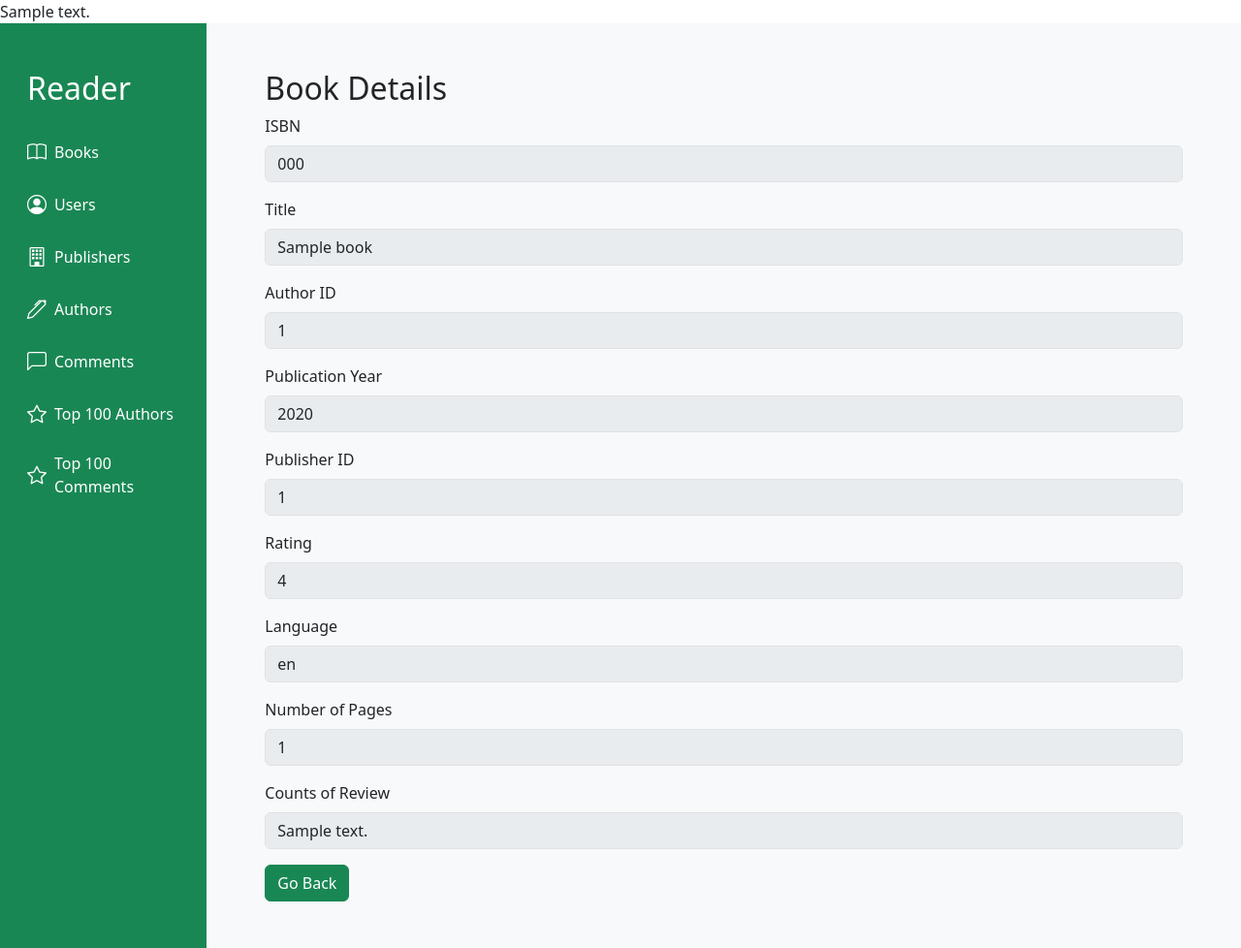
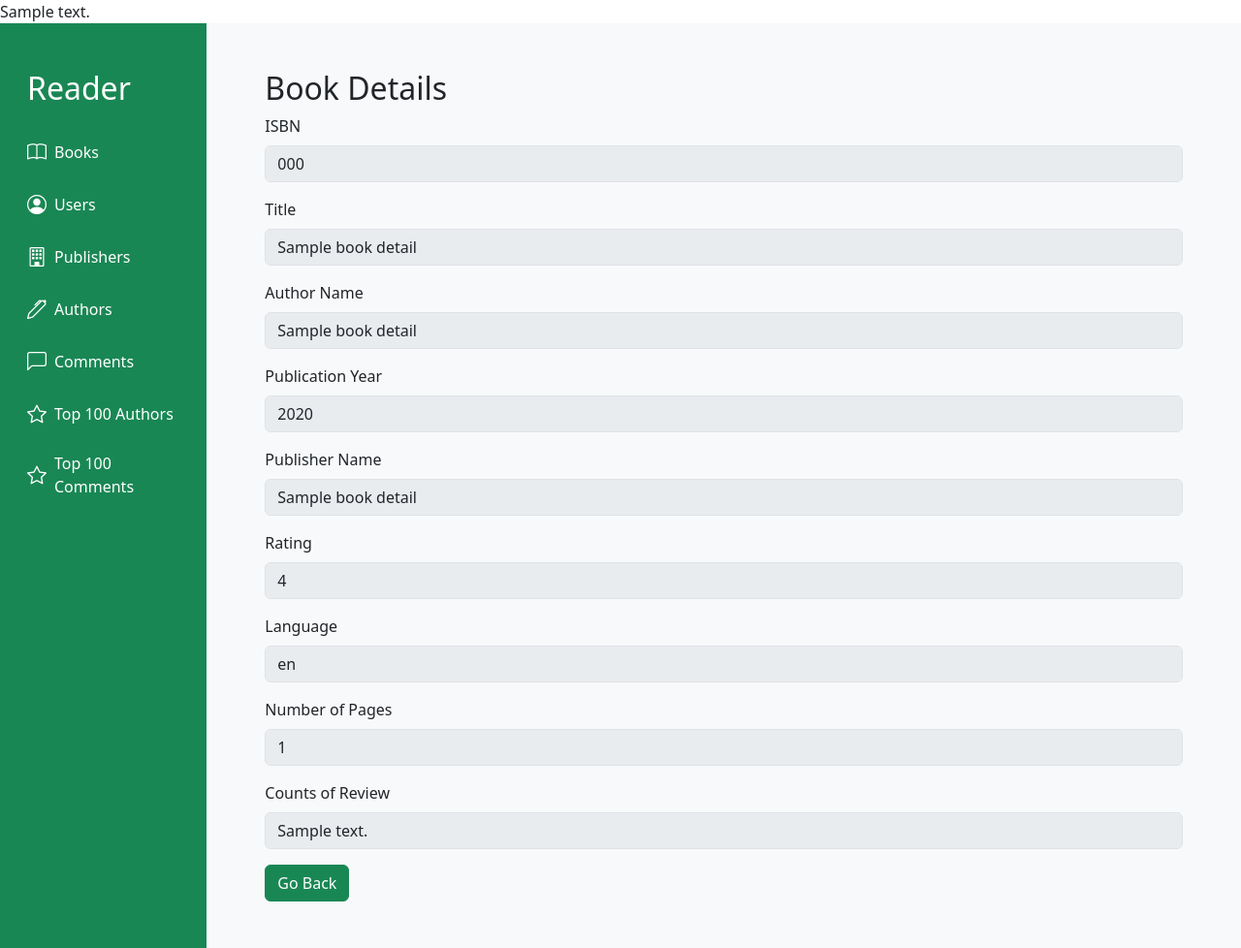
Before and after one commit to emrebozkurt0/reader, a Flask app: template main/templates/crud/books/book_details.html in a window 1280 px wide. Shown: the whole page at 97% size. Run offline with Flask 3, Linux system fonts and the light colour scheme; the template is opened without the code that fills it: most values are stand-ins (such as "Sample title", 1, 10 or a date in 2020).

Commit message:
book details bug fix

```diff
--- a/main/templates/crud/books/book_details.html
+++ b/main/templates/crud/books/book_details.html
@@ -1,42 +1,42 @@
-{% extends "/crud/add_layout.html"%}
+{% extends "/crud/add_layout.html" %}
 {% block add_title %}Book Details{% endblock %}
 {% block add_header %}Book Details{% endblock %}
 {% block add_button %}{% endblock %}
 {% block fields %}
 <div class="mb-3">
     <label for="isbn" class="form-label">ISBN</label>
-    <input type="text" class="form-control" id="isbn" name="isbn" value="{{ book.isbn }}" maxlength="13" required disabled>
+    <input type="text" class="form-control" id="isbn" name="isbn" value="{{ book_details.isbn }}" maxlength="13" required disabled>
 </div>
 <div class="mb-3">
     <label for="title" class="form-label">Title</label>
-    <input type="text" class="form-control" id="title" name="title" value="{{ book.title }}" maxlength="100" required disabled>
+    <input type="text" class="form-control" id="title" name="title" value="{{ book_details.title }}" maxlength="100" required disabled>
 </div>
 <div class="mb-3">
-    <label for="author_id" class="form-label">Author ID</label>
-    <input type="text" class="form-control" id="author_id" name="author_id" value="{{ book.author_id }}" required disabled>
+    <label for="author_name" class="form-label">Author Name</label>
+    <input type="text" class="form-control" id="author_name" name="author_name" value="{{ book_details.author_name }}" required disabled>
 </div>
 <div class="mb-3">
     <label for="publication_year" class="form-label">Publication Year</label>
-    <input type="text" class="form-control" id="publication_year" name="publication_year" value="{{ book.publication_year }}" required disabled>
+    <input type="text" class="form-control" id="publication_year" name="publication_year" value="{{ book_details.publication_year }}" required disabled>
 </div>
 <div class="mb-3">
-    <label for="publisher_id" class="form-label">Publisher ID</label>
-    <input type="text" class="form-control" id="publisher_id" name="publisher_id" value="{{ book.publisher_id }}" required disabled>
+    <label for="publisher_name" class="form-label">Publisher Name</label>
+    <input type="text" class="form-control" id="publisher_name" name="publisher_name" value="{{ book_details.publisher_name }}" required disabled>
 </div>
 <div class="mb-3">
     <label for="rating" class="form-label">Rating</label>
-    <input type="text" class="form-control" id="rating" name="rating" value="{{ details.rating }}" maxlength="13" required disabled>
+    <input type="text" class="form-control" id="rating" name="rating" value="{{ book_details.rating }}" maxlength="13" required disabled>
 </div>
 <div class="mb-3">
     <label for="language" class="form-label">Language</label>
-    <input type="text" class="form-control" id="language" name="language" value="{{ details.language }}" maxlength="100" required disabled>
+    <input type="text" class="form-control" id="language" name="language" value="{{ book_details.language }}" maxlength="100" required disabled>
 </div>
 <div class="mb-3">
     <label for="page_number" class="form-label">Number of Pages</label>
-    <input type="text" class="form-control" id="page_number" name="page_number" value="{{ details.page_number }}" required disabled>
+    <input type="text" class="form-control" id="page_number" name="page_number" value="{{ book_details.page_number }}" required disabled>
 </div>
 <div class="mb-3">
     <label for="counts_of_review" class="form-label">Counts of Review</label>
-    <input type="text" class="form-control" id="counts_of_review" name="counts_of_review" value="{{ details.counts_of_review }}" required disabled>
+    <input type="text" class="form-control" id="counts_of_review" name="counts_of_review" value="{{ book_details.counts_of_review }}" required disabled>
 </div>
 {% endblock %}
--- a/main/templates/crud/books/detailed_books.html
+++ b/main/templates/crud/books/detailed_books.html
@@ -52,7 +52,7 @@ endblock %} {% block header %}Detailed Books{% endblock %} {% block add
 </th>
 <th scope="col">
   <a href="{{ url_for('books.detailed_books', sort='author_id', order=next_order) }}"
-    >Author ID {% if sort_column == 'author_id' %} {% if current_order == 'asc'
+    >Author Name {% if sort_column == 'author_id' %} {% if current_order == 'asc'
     %} ▲ {% elif current_order == 'desc' %} ▼ {% endif %} {% endif %}</a
   >
 </th>
@@ -66,7 +66,7 @@ endblock %} {% block header %}Detailed Books{% endblock %} {% block add
 </th>
 <th scope="col">
   <a href="{{ url_for('books.detailed_books', sort='publisher_id', order=next_order) }}"
-    >Publisher ID {% if sort_column == 'publisher_id' %} {% if current_order ==
+    >Publisher Name {% if sort_column == 'publisher_id' %} {% if current_order ==
     'asc' %} ▲ {% elif current_order == 'desc' %} ▼ {% endif %} {% endif %}</a
   >
 </th>
```
Also changed, not shown: main/routes/books.py (+75 -20 lines).
